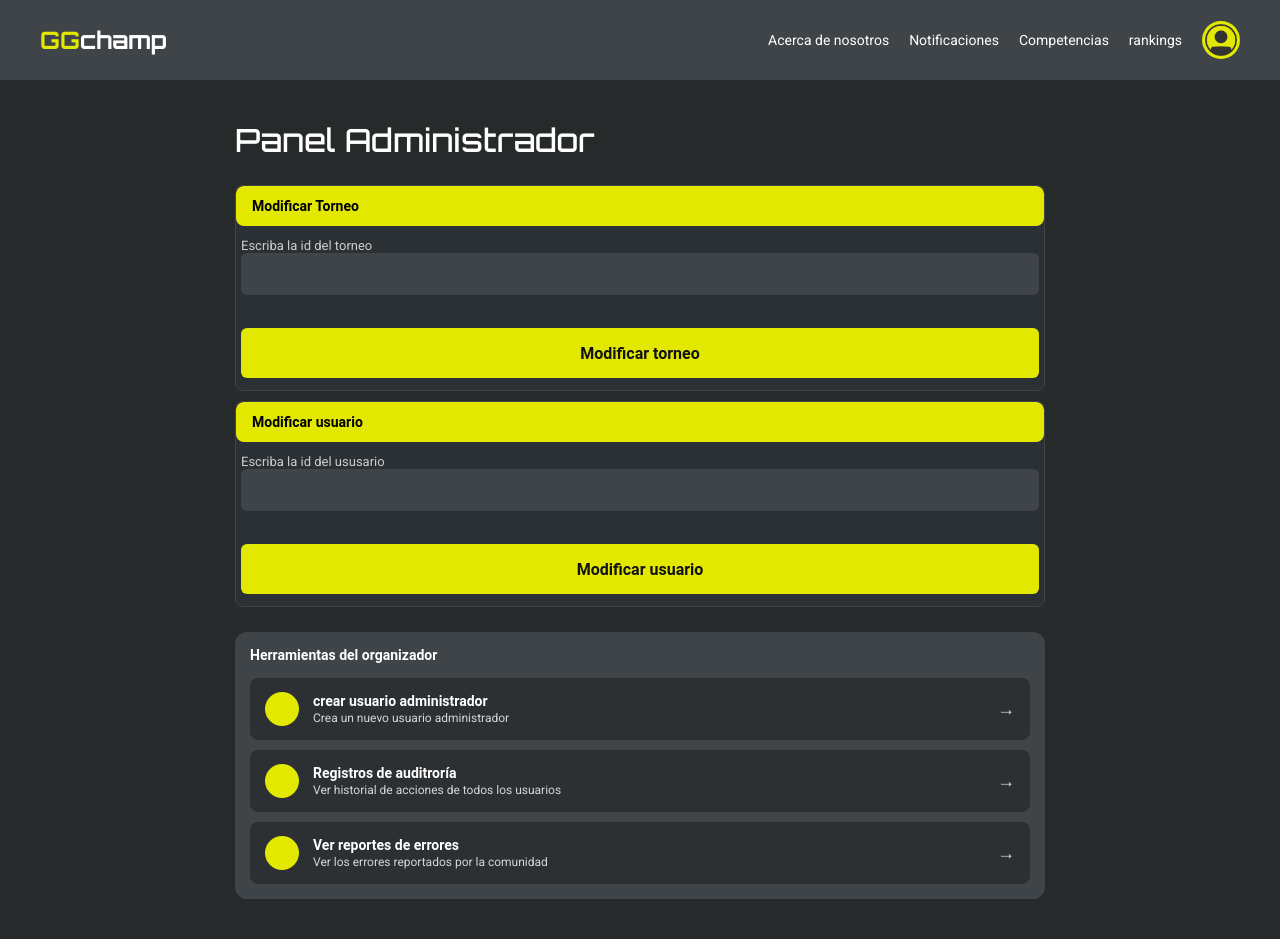
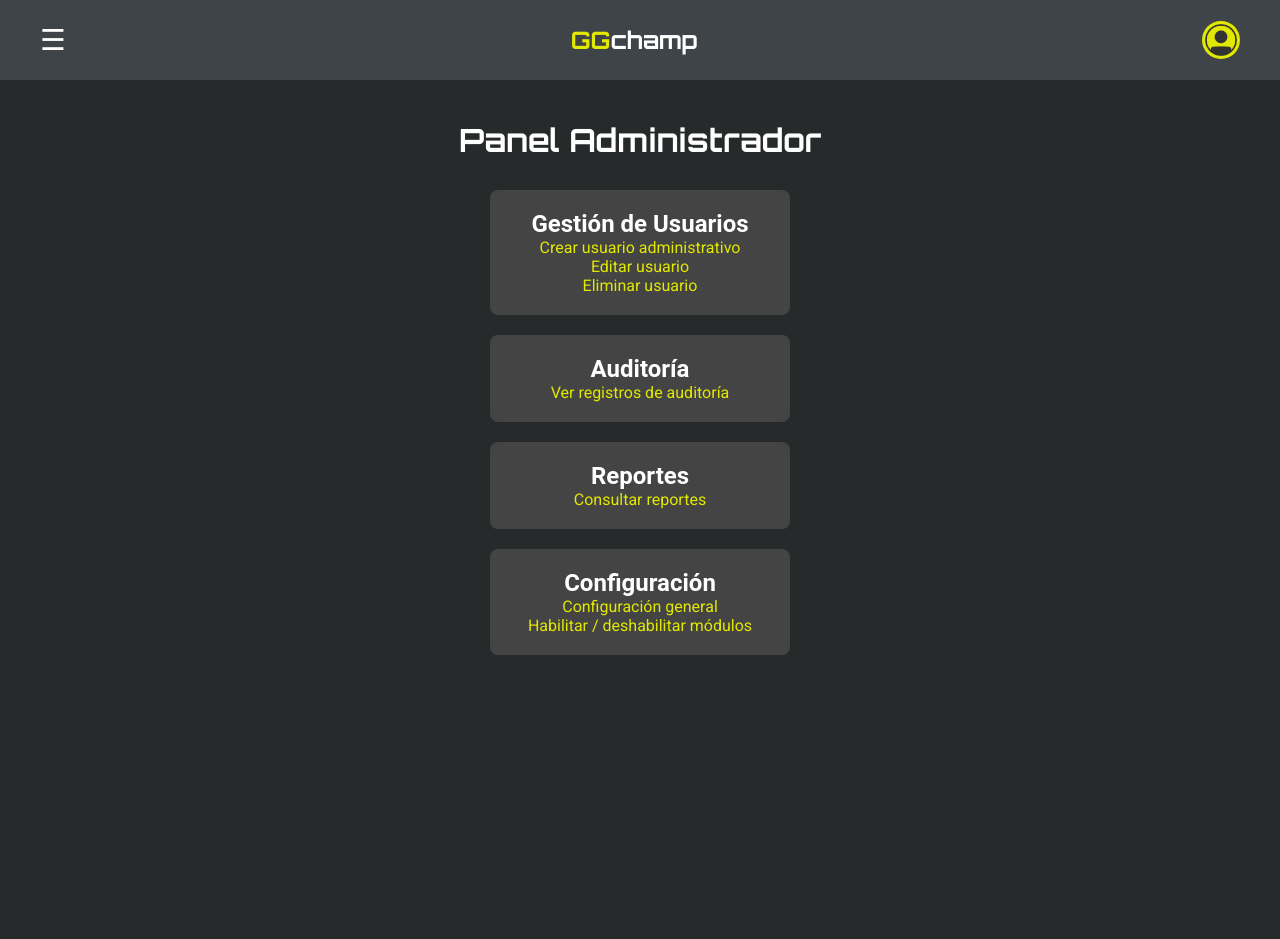
Before and after one commit to mathiascraft2008-glitch/Proyectocoding, a PHP site: page /HTML/PanelAdministrador.html in a window 1280 px wide. After the commit the page ends 655 px from the top, so only its background shows below. Run offline with PHP 8.4, Linux system fonts and the light colour scheme; some web fonts are replaced.

Commit message:
Implementé panel de administrador y registro de auditoría
Reemplacé el panel de administrador anterior por uno nuevo organizado por módulos.

Cambié registroAuditoria.html a registroAuditoria.php.

Implementé la función registroAuditoria() en el modelo para guardar las acciones de los usuarios.

Implementé obtenerRegistros() para obtener todos los registros ordenados por fecha.

Agregué el registro de auditoría a las acciones de inicio de sesión, logout,edición de perfil y cambio de contraseña.

Hice que registroAuditoria.php muestre dinámicamente los registros obtenidos de la base de datos.

Cada registro se muestra con el ID del usuario, la acción realizada y la fecha/hora.

```diff
--- a/proyecto/CSS/PanelAdministrador.css
+++ b/proyecto/CSS/PanelAdministrador.css
@@ -48,6 +48,10 @@ font-weight: 700;
 .logotipo--GG {
 color: #e2e800;
 }
+.link{
+    text-decoration: none;
+
+}
 
 .header__nav {
 display: flex;
@@ -73,183 +77,57 @@ background-color: #e2e800;
 border-radius: 50%;
 }
 
+
+
 /* ==========================================
     MAIN
 ========================================== */
 
+
 .main-content {
+    max-width: 500px;
+    margin: 0 auto;
+    padding: 20px 10px;
+}
+.title{
+    font-size: 28px;
+    margin-bottom: 20px;
+    font-family: "Orbitron";
+    text-align: center;
+
+
+}
+.admin{
+    display:flex;
+    justify-content:center;
+    align-items:center;
+    flex-wrap:wrap;
+    flex-direction:column;
+
+}
+.admin-card{
+    background-color: #444444;
+    border-radius: 8px;
+    padding: 20px;
+    margin: 10px;
     width: 100%;
-    max-width: 450px;
-    margin: 0 auto;
-    padding: 20px;
+    max-width: 300px;
+    text-align: center;
 }
-
-/* Título */
-
-.title {
-    font-family: "Orbitron";
-    font-size: 28px;
-    font-weight: 500;
-    margin-bottom: 5px;
+ul{
+    list-style-type: none;
+    padding: 0;
 }
-
-.subtitle {
-    color: #a0a0a0;
-    font-size: 14px;
-    margin-bottom: 20px;
-}
-
-.section-title {
-    font-size: 14px;
-    font-weight: 700;
-    color: #ffffff;
-    margin-bottom: 15px;
-}
-
-.link{
+.admin-card__link{
     text-decoration: none;
-}
-
-/* ==========================================
-    FAQS
-========================================== */
-
-.faqs {
-    margin: 25px 0;
+    color: #E2E800;
+    margin-top: 10px;
 }
 
 
-.faqs__item {
-    margin-bottom: 10px;
-    border-radius: 8px;
-    background-color: #2b3035;
-    border: 1px solid #3f4448;
-    overflow: hidden;
-}
 
 
-summary {
-    padding: 12px 16px;
-    cursor: pointer;
-    font-size: 14px;
-    font-weight: 500;
-    list-style: none;
-    display: flex;
-    justify-content: space-between;
-    align-items: center;
-    color: #ffffff;
-}
 
-
-.faqs__item[open] summary {
-    background-color: #e2e800;
-    color: #000000;
-    border-radius: 8px;
-    font-weight: bold;
-}
-
-
-.faqs__content {
-    padding: 12px 5px;
-    color: #cccccc;
-    font-size: 13px;
-}
-
-.login__input {
-    width: 100%;
-    height: 42px;
-    margin-bottom: 15px;
-    background-color: #3F4448;
-    border-radius: 6px;
-    border: none;
-    padding: 0 12px;
-    color: #FFFFFF;
-    font-size: 14px;
-    outline: none;
-}
-
-.publish {
-    width: 100%;
-    height: 50px;
-    margin: 18px auto 0;
-    border: none;
-    border-radius: 6px;
-    background-color: #e2e800;
-    color: #121212;
-    font-family: "Roboto";
-    font-size: 16px;
-    font-weight: 600;
-    cursor: pointer;
-}
-
-.publish:hover,
-.edit:hover {
-    background-color: #f6f6f3;
-}
-
-/* ==========================================
-    HERRAMIENTAS DEL ADMINISTRADOR
-========================================== */
-
-.tools {
-    background-color: #3f4448;
-    border-radius: 12px;
-    padding: 15px;
-}
-
-.tools__item {
-    display: flex;
-    align-items: center;
-    gap: 14px;
-    background-color: #2d3033;
-    border-radius: 8px;
-    padding: 14px 15px;
-    margin-bottom: 10px;
-    text-decoration: none;
-    color: #ffffff;
-}
-
-.tools__item:last-child {
-    margin-bottom: 0;
-}
-
-.tools__item:hover {
-    background-color: #383c40;
-}
-
-.tools__icon {
-    width: 34px;
-    height: 34px;
-    border-radius: 50%;
-    background-color: #e2e800;
-    flex-shrink: 0;
-}
-
-.tools__text {
-    display: flex;
-    flex-direction: column;
-    gap: 2px;
-    flex: 1;
-    min-width: 0;
-}
-
-.tools__text strong {
-    font-family: "Roboto";
-    font-size: 14px;
-    font-weight: 700;
-}
-
-.tools__text span {
-    font-family: "Roboto";
-    font-size: 12px;
-    color: #d6d6d6;
-}
-
-.tools__arrow {
-    font-size: 18px;
-    color: #d6d6d6;
-    flex-shrink: 0;
-}
 
 /* ==========================================
     TABLET
@@ -258,61 +136,6 @@ summary {
 
 @media screen and (min-width: 768px) {
 
-    /* Header */
-
-    .header {
-        padding: 0 30px;
-    }
-
-
-    .menu {
-        display: none;
-    }
-
-
-    .header__link {
-        display: block;
-        font-size: 13px;
-    }
-
-
-    /* Main */
-
-    .main-content {
-        max-width: 700px;
-        padding: 30px 20px;
-    }
-
-
-    /* Tarjetas */
-
-    .support {
-        justify-content: center;
-    }
-
-
-    .support-link {
-        width: 200px;
-        margin: 0 7px 12px;
-    }
-
-
-    .support-card {
-        padding: 22px 12px;
-    }
-
-
-    .support-card__icono {
-        width: 34px;
-        height: 34px;
-    }
-
-
-    /* Bug */
-
-    .form-textarea {
-        height: 130px;
-    }
 
 }
 
--- a/proyecto/HTML/PanelAdministrador.html
+++ b/proyecto/HTML/PanelAdministrador.html
@@ -1,11 +1,11 @@
 <!DOCTYPE html>
-<html lang="en">
+<html lang="es">
 <head>
     <meta charset="UTF-8">
     <meta name="viewport" content="width=device-width, initial-scale=1.0">
     <link rel="stylesheet" href="../CSS/PanelAdministrador.css">
     <link rel="stylesheet" href="../fonts/fonts.css">
-    <title>Document</title>
+    <title>Panel Administrador - GGchamp</title>
 </head>
 <body>
 
@@ -13,7 +13,7 @@
     <header class="header">
         <button class="menu">☰</button>
 
-        <a href="mainUsuario.html" class="link">
+        <a href="mainAdministrador.html" class="link">
             <p class="logotipo">
                 <span class="logotipo--GG">GG</span>champ
             </p>
@@ -23,98 +23,58 @@
             <a href="AcercaDeNosotros.html" class="header__link">Acerca de nosotros</a>
             <a href="notificaciones.html" class="header__link">Notificaciones</a>
             <a href="competencias.html" class="header__link">Competencias</a>
-            <a href="rankings.html" class="header__link">rankings</a>
+            <a href="rankings.html" class="header__link">Rankings</a>
 
-            <a href="perfil.html" class="avatar__link"><img class="avatar" src="../images/ui_user_profile_avatar_person_icon_208734.webp" alt=""></a>
+            <a href="perfil.php" class="avatar__link">
+                <img class="avatar" src="../images/ui_user_profile_avatar_person_icon_208734.webp" alt="Perfil de usuario">
+            </a>
         </div>
     </header>
 
-    <!-- Main -->
+    <!-- MAIN CONTENT -->
     <main class="main-content">
 
         <h1 class="title">Panel Administrador</h1>
 
-        <!-- Sección buscar por id -->
-        <section class="faqs">
+        <!-- GRID DE MÓDULOS DE ADMINISTRACIÓN -->
+        <div class="admin">
 
-            <div id="01" class="section-header">
+            <!-- 1. Gestión de usuarios -->
+            <section class="admin-card">
+                <h2 class="admin-card__title">Gestión de Usuarios</h2>
+                <ul class="admin-card__list">
+                    <li><a href="register.html" class="admin-card__link">Crear usuario administrativo</a></li>
+                    <li><a href="editarUser.html" class="admin-card__link">Editar usuario</a></li>
+                    <li><a href="eliminarUser.html" class="admin-card__link">Eliminar usuario</a></li>
+                </ul>
+            </section>
 
-                <div class="square-icon"></div>
+            <!-- 4. Auditoría -->
+            <section class="admin-card">
+                <h2 class="admin-card__title">Auditoría</h2>
+                <ul class="admin-card__list">
+                    <li><a href="registroAuditoria.php" class="admin-card__link">Ver registros de auditoría</a></li>
+                </ul>
+            </section>
 
+            <!-- 5. Reportes -->
+            <section class="admin-card">
+                <h2 class="admin-card__title">Reportes</h2>
+                <ul class="admin-card__list">
+                    <li><a href="reportes.html" class="admin-card__link">Consultar reportes</a></li>
+                </ul>
+            </section>
 
-            </div>
+            <!-- 6. Configuración -->
+            <section class="admin-card">
+                <h2 class="admin-card__title">Configuración</h2>
+                <ul class="admin-card__list">
+                    <li><a href="configuracionGeneral.html" class="admin-card__link">Configuración general</a></li>
+                    <li><a href="modulos.html" class="admin-card__link">Habilitar / deshabilitar módulos</a></li>
+                </ul>
+            </section>
 
-
-            <details class="faqs__item" open>
-
-                <summary>
-                    Modificar Torneo
-                </summary>
-
-                <div class="faqs__content">
-                    <p>
-                        Escriba la id del torneo
-                    </p>
-                    <input type="text" id="username" class="login__input" required>
-                    <a href="PanelOrganizador.html"><button class="publish" type="button">Modificar torneo</button></a>
-
-                </div>
-
-            </details>
-
-
-            <details class="faqs__item" open>
-
-                <summary>
-                    Modificar usuario
-                </summary>
-
-                <div class="faqs__content">
-                    <p>
-                        Escriba la id del ususario
-                    </p>
-                    <input type="text" id="username" class="login__input" required>
-                    <a href="editarUser.html"><button class="publish" type="button">Modificar usuario</button></a>
-
-                </div>
-
-            </details>
-
-        </section>
-
-        <!-- Herramientas del administrador -->
-        <section class="tools">
-
-            <h2 class="section-title">Herramientas del organizador</h2>
-
-            <a href="register.html" class="tools__item">
-                <span class="tools__icon"></span>
-                <span class="tools__text">
-                    <strong>crear usuario administrador</strong>
-                    <span>Crea un nuevo usuario administrador</span>
-                </span>
-                <span class="tools__arrow">→</span>
-            </a>
-
-            <a href="registroAuditoria.html" class="tools__item">
-                <span class="tools__icon"></span>
-                <span class="tools__text">
-                    <strong>Registros de auditroría</strong>
-                    <span>Ver historial de acciones de todos los usuarios</span>
-                </span>
-                <span class="tools__arrow">→</span>
-            </a>
-
-            <a href="reportes.html" class="tools__item">
-                <span class="tools__icon"></span>
-                <span class="tools__text">
-                    <strong>Ver reportes de errores</strong>
-                    <span>Ver los errores reportados por la comunidad</span>
-                </span>
-                <span class="tools__arrow">→</span>
-            </a>
-
-        </section>
+        </div>
 
     </main>
 
--- a/proyecto/HTML/PanelOrganizador.html
+++ b/proyecto/HTML/PanelOrganizador.html
@@ -27,7 +27,7 @@
             <a href="competencias.html" class="header__link">Competencias</a>
             <a href="rankings.html" class="header__link">rankings</a>
 
-            <a href="perfil.html" class="avatar__link"><img class="avatar" src="../images/ui_user_profile_avatar_person_icon_208734.webp" alt=""></a>
+            <a href="perfil.php" class="avatar__link"><img class="avatar" src="../images/ui_user_profile_avatar_person_icon_208734.webp" alt=""></a>
         </div>
     </header>
 
```
Also changed, not shown: proyecto/HTML/UsuarioModelo.php (+14 -0 lines), proyecto/HTML/registroAuditoria.php (renamed from proyecto/HTML/registroAuditoria.html, +19 -53 lines), proyecto/HTML/userController.php (+17 -1 lines).
